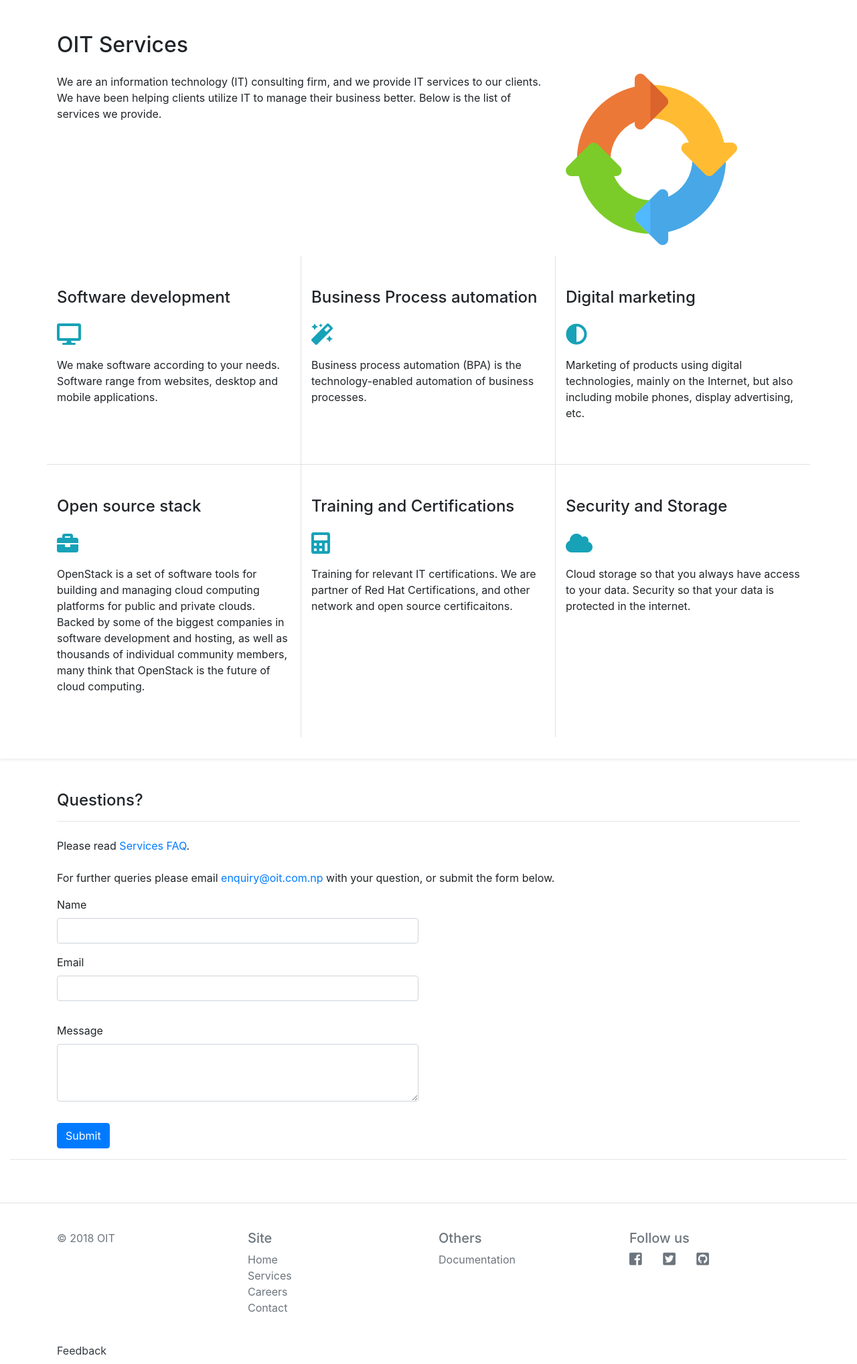
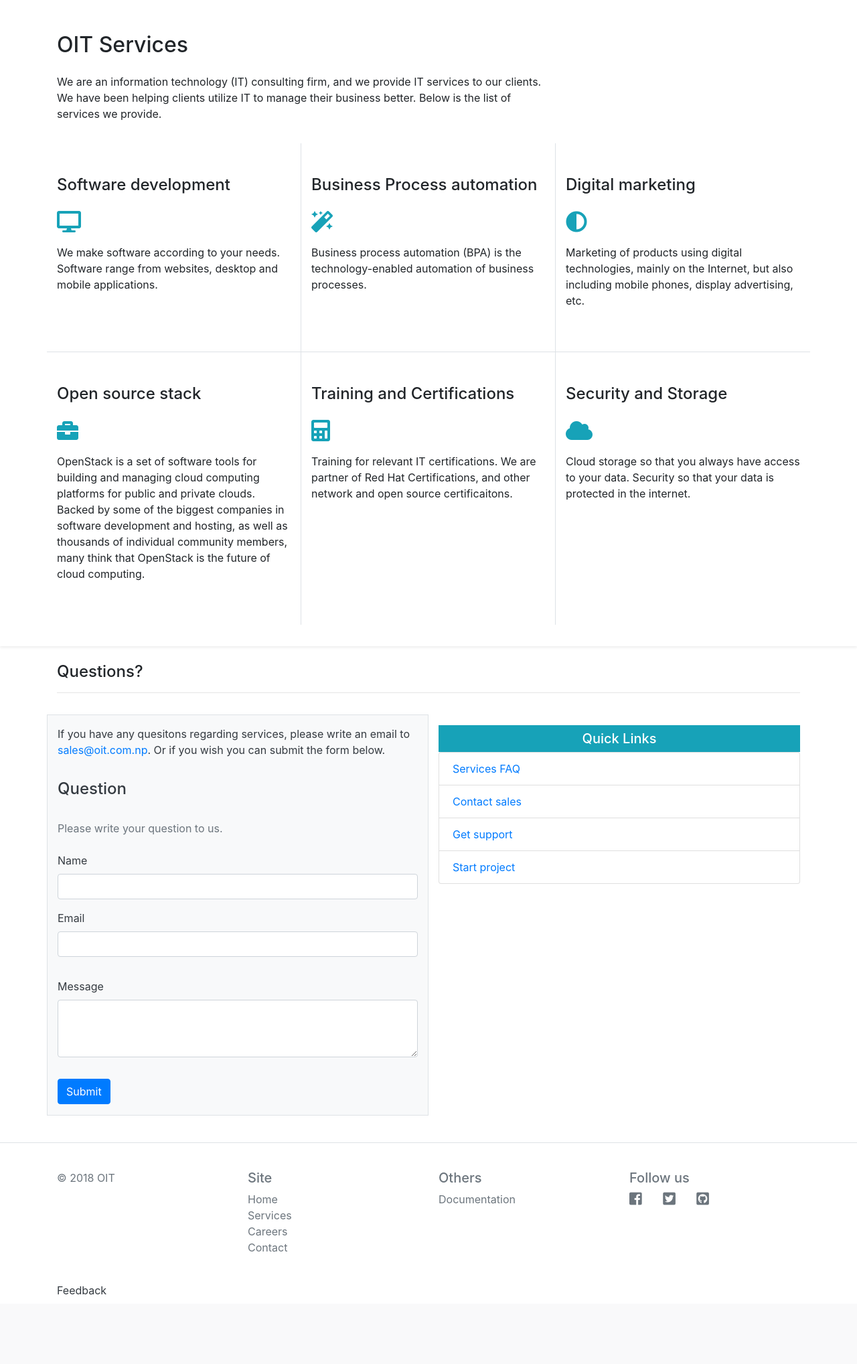
Before and after one commit to navrang-hotel/oit, a Django app: page /services/ in a window 1280 px wide. Shown: the part 57-2094 px from the top of the page at 67% size. After the commit the page ends 1991 px from the top, so only its background shows below. Run offline with Django 3.2, Linux system fonts and the light colour scheme; some libraries are stand-ins or nearby versions.

Commit message:
Updated FE

```diff
--- a/base/templates/base/contact.html
+++ b/base/templates/base/contact.html
@@ -25,7 +25,7 @@
           <a href="">www.oit.com.np</a><br/><br/>
         </p>
       </div>
-      <div class="col-sm-6 bg-light border py-3">
+      <div class="col-sm-6 bg-light border py-3 shadow-sm">
             <h4 class="py-3">Write a message</h4>
             <p class="text-secondary py-2">
 Please write a message to us and we will get back to you soon.
--- a/base/templates/base/services.html
+++ b/base/templates/base/services.html
@@ -20,7 +20,7 @@ Below is the list of services we provide.
               </div>
               <div class="col-sm-4">
                 {% load static %}
-                <img class="img-fluid" src="{% static 'base/img/logo_1.png' %}" />
+                <!--<img class="img-fluid" src="{% static 'base/img/logo_1.png' %}" />-->
               </div>
             </div>
 
@@ -80,21 +80,20 @@ protected in the internet.
     </div>
 </div>
 
-<div class="container-fluid bg-info-rm text-white-rm py-5">
-
-
-      <div class="container">
-        <h4>Questions?</h4>
-        <hr/>
-        <p class="my-4">
-Please read <a href="">Services FAQ</a>.<br/>
+  <div class="container my-4">
+    <h4>Questions?</h4>
+    <hr/>
+    <div class="row py-3 text-dark">
+      <div class="col-sm-6 bg-light border py-3">
+        <p>
+If you have any quesitons regarding services, please write an
+email to <a href="">sales@oit.com.np</a>. Or if you wish you
+can submit the form below.
         </p>
-        <p>
-For further queries please email <a href="mailto:info@oit.com.np">enquiry@oit.com.np</a> with your question,
- or submit the form below.
-        </p>
-        <div class="row">
-          <div class="col-sm-6">
+            <h4 class="py-3">Question</h4>
+            <p class="text-secondary py-2">
+Please write your question to us.
+            </p>
             <form>
               <div class="form-group">
                 <label for="">Name</label>
@@ -111,13 +110,16 @@ For further queries please email <a href="mailto:info@oit.com.np">enquiry@oit.co
               </div>
               <button type="submit" class="btn btn-primary">Submit</button>
             </form>
-          </div>
-          <div class="col-sm-6">
-          </div>
-        </div>
       </div>
-          <hr/>
-  <div class="container">
+      <div class="col-sm-6 py-3">
+                <h5 class="text-center py-2 bg-info text-white my-0">Quick Links</h5>
+                <ul class="list-group">
+                  <li class="list-group-item"><a href="">Services FAQ</a></li>
+                  <li class="list-group-item"><a href="">Contact sales</a></li>
+                  <li class="list-group-item"><a href="">Get support</a></li>
+                  <li class="list-group-item"><a href="">Start project</a></li>
+                </ul>
+      </div>
+    </div>
   </div>
-</div>
 {% endblock %}
```
Also changed, not shown: base/templates/base/index.html (+43 -21 lines).
